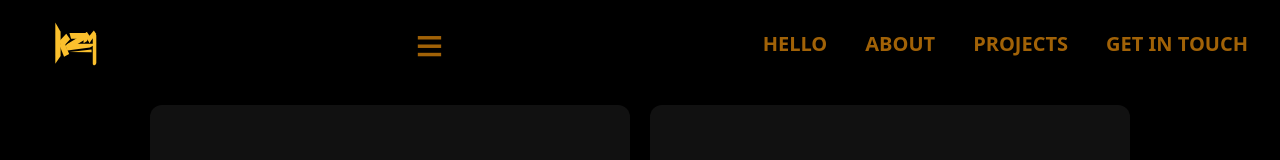
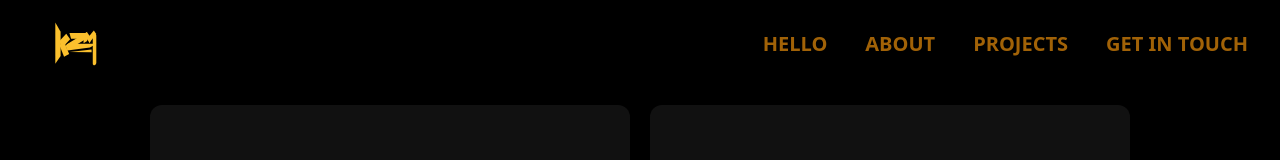
Before and after one commit to kzmfhm/my-portfolio, a React (Create React App) app: page /home in a window 1280 px wide. Shown: the top 160 px of the page. Built offline with nearby package versions, Linux system fonts and the light colour scheme.

Commit message:
formate document

```diff
--- a/src/components/Navbar.jsx
+++ b/src/components/Navbar.jsx
@@ -25,7 +25,11 @@ const Navbar = () => {
           <img src={Logo} alt="my-logo" />
         </NavLink>
       </div>
-      <div className={`text-yellow-700 ${showMobileMenu ? "hidden" : "ml-0"}`}>
+      <div
+        className={`md:hidden text-yellow-700 ${
+          showMobileMenu ? "hidden" : "ml-0"
+        }`}
+      >
         <button className="text-5xl mr-2 menu-icons" onClick={toggleMobileMenu}>
           &#8801;
         </button>
```
